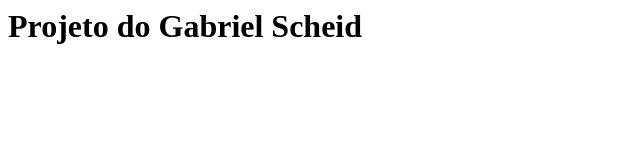
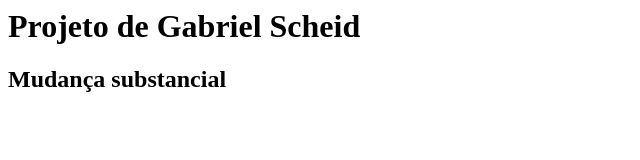
Before and after one commit to scheid-01/curso-git, a plain HTML site: page index.html in a window 1280 px wide. Shown: the whole page, without its empty margins (0-640 px from the left). Drawn offline with Linux system fonts and the light colour scheme.

Commit message:
Testes do add -i

```diff
--- a/index.html
+++ b/index.html
@@ -2,6 +2,7 @@
     <head>
     </head>
     <body>
-		<h1>Projeto do Gabriel Scheid<h1>
+		<h1>Projeto de Gabriel Scheid<h1>
+		<h2>Mudança substancial<h2>
     </body>
 </html>
```
